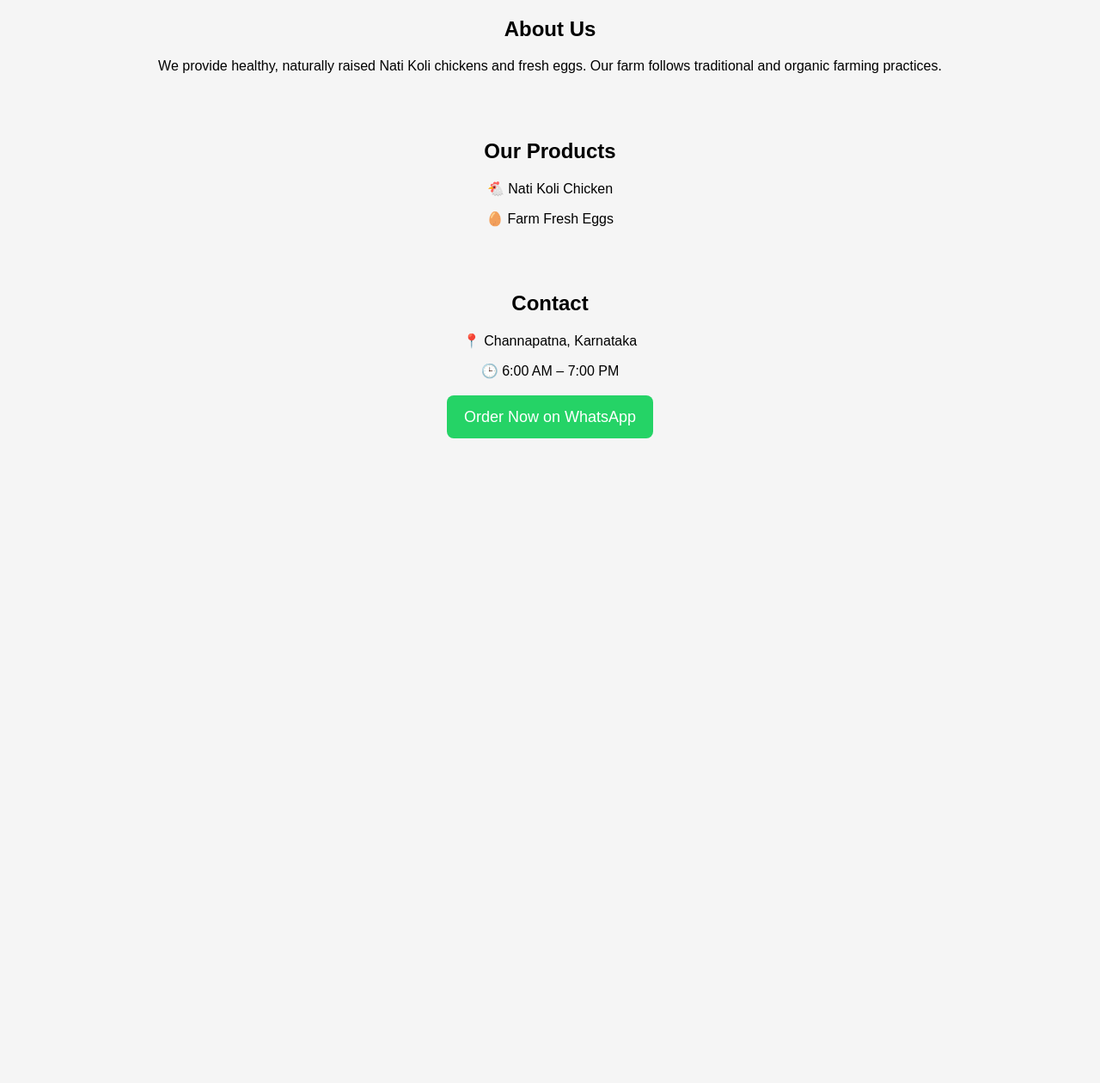
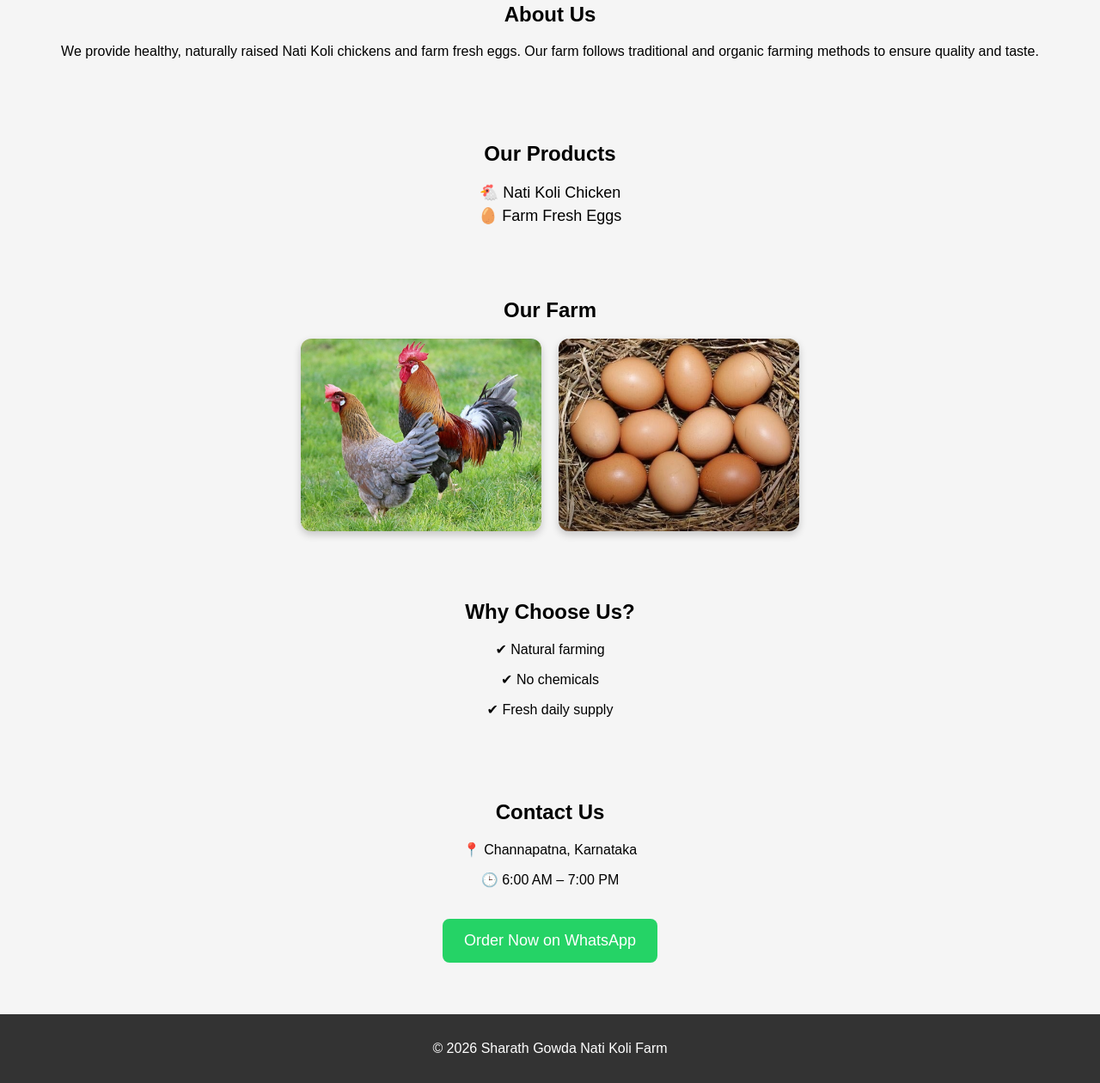
Before and after one commit to yashwanthgowda2405/nati-koli-farm, a plain HTML site: page index.html in a window 1280 px wide. Shown: the part 175-1435 px from the top of the page at 86% size. Before the commit the page ends 800 px from the top, so only its background shows below. Drawn offline with Linux system fonts and the light colour scheme.

Commit message:
Enhance index.html with new sections and styles
Updated HTML structure and styling, added new sections for products and reasons to choose the farm.

```diff
--- a/index.html
+++ b/index.html
@@ -1,35 +1,66 @@
 <!DOCTYPE html>
-<html>
+<html lang="en">
 <head>
+    <meta charset="UTF-8">
+    <meta name="viewport" content="width=device-width, initial-scale=1.0">
     <title>Sharath Gowda Nati Koli Farm</title>
-    <meta name="viewport" content="width=device-width, initial-scale=1.0">
+
     <style>
         body {
-            font-family: Arial;
+            font-family: Arial, sans-serif;
             margin: 0;
+            background: #f5f5f5;
             text-align: center;
-            background: #f5f5f5;
         }
+
         header {
             background: #2e7d32;
             color: white;
             padding: 20px;
         }
+
+        h1 {
+            margin: 0;
+        }
+
         section {
-            padding: 20px;
+            padding: 30px 20px;
         }
+
+        .products p {
+            font-size: 18px;
+            margin: 5px 0;
+        }
+
+        .gallery {
+            display: flex;
+            gap: 20px;
+            flex-wrap: wrap;
+            justify-content: center;
+        }
+
+        .gallery img {
+            width: 280px;
+            border-radius: 12px;
+            box-shadow: 0 4px 10px rgba(0,0,0,0.2);
+        }
+
         .btn {
             background: #25D366;
             color: white;
-            padding: 15px 20px;
+            padding: 15px 25px;
             text-decoration: none;
             font-size: 18px;
             border-radius: 8px;
+            display: inline-block;
+            margin-top: 20px;
         }
-        img {
-            width: 90%;
-            max-width: 400px;
-            border-radius: 10px;
+
+        footer {
+            background: #333;
+            color: white;
+            padding: 15px;
+            margin-top: 30px;
         }
     </style>
 </head>
@@ -44,28 +75,46 @@
 <section>
     <h2>About Us</h2>
     <p>
-        We provide healthy, naturally raised Nati Koli chickens and fresh eggs.
-        Our farm follows traditional and organic farming practices.
+        We provide healthy, naturally raised Nati Koli chickens and farm fresh eggs.
+        Our farm follows traditional and organic farming methods to ensure quality and taste.
     </p>
 </section>
 
-<section>
+<section class="products">
     <h2>Our Products</h2>
     <p>🐔 Nati Koli Chicken</p>
     <p>🥚 Farm Fresh Eggs</p>
 </section>
 
 <section>
-    <h2>Contact</h2>
+    <h2>Our Farm</h2>
+
+    <div class="gallery">
+        <img src="chicken.jpg" alt="Nati Koli Chicken">
+        <img src="egg.jpg" alt="Farm Fresh Eggs">
+    </div>
+</section>
+
+<section>
+    <h2>Why Choose Us?</h2>
+    <p>✔ Natural farming</p>
+    <p>✔ No chemicals</p>
+    <p>✔ Fresh daily supply</p>
+</section>
+
+<section>
+    <h2>Contact Us</h2>
     <p>📍 Channapatna, Karnataka</p>
     <p>🕒 6:00 AM – 7:00 PM</p>
 
-    <br>
-
-    <a class="btn" href="https://wa.me/919844159777">
+    <a class="btn" href="https://wa.me/919844159777?text=Hi%20I%20want%20to%20buy%20Nati%20Koli%20Chicken">
         Order Now on WhatsApp
     </a>
 </section>
 
+<footer>
+    <p>© 2026 Sharath Gowda Nati Koli Farm</p>
+</footer>
+
 </body>
 </html>
```
